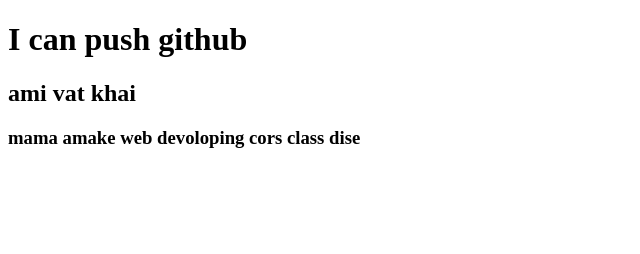
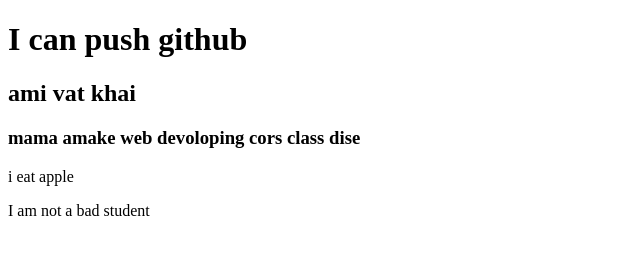
Before and after one commit to atik2006/my-second-repo, a plain HTML site: page index.html in a window 1280 px wide. Shown: the whole page, without its empty margins (0-640 px from the left). Drawn offline with Linux system fonts and the light colour scheme.

Commit message:
added header

```diff
--- a/index.html
+++ b/index.html
@@ -4,10 +4,13 @@
     <meta charset="UTF-8">
     <meta name="viewport" content="width=, initial-scale=1.0">
     <title>My second github repo</title>
+    <link rel="stylesheet" href="style.css">
 </head>
 <body>
     <h1>I can push github</h1>
     <h2>ami vat khai</h2>
     <h3>mama amake web devoloping cors class dise</h3>
+     <p>i eat apple </p>
+    <p>I am not a bad student</p>
 </body>
 </html>
```
Also changed, not shown: style.css (added).
